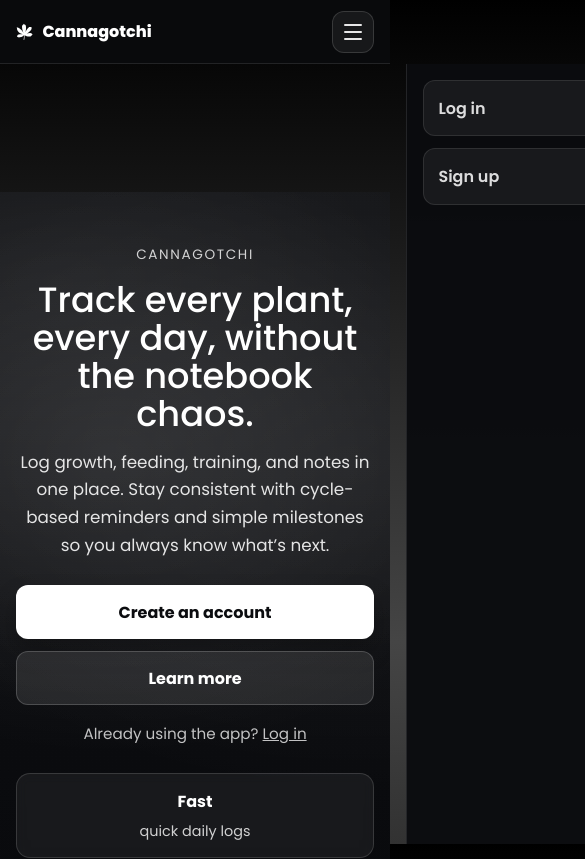
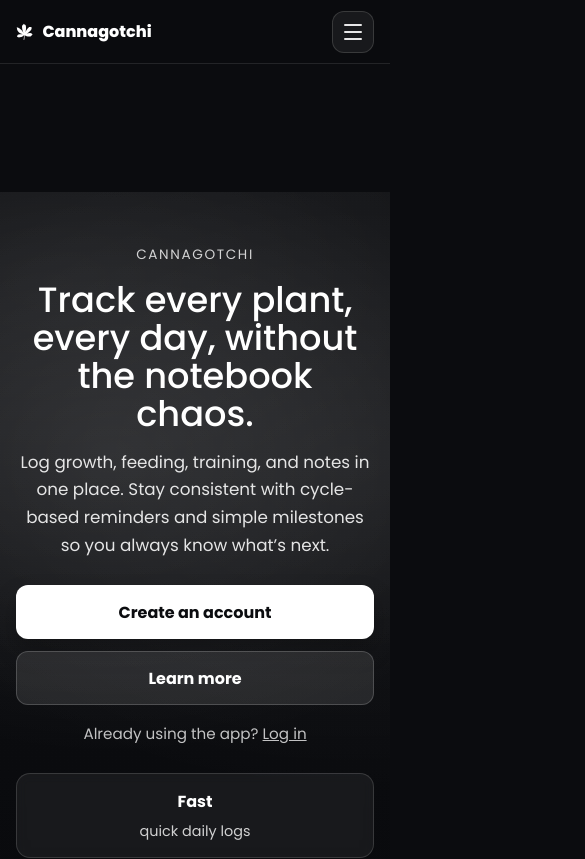
Before and after one commit to fermorelli/cannagotchi-client, a React (Vite) app: page / in a window 390 px wide. Shown: the top 859 px of the page, 585 px wide, since content can reach past the window. Built offline with nearby package versions, Linux system fonts and the light colour scheme; no server answers.

Commit message:
fixes to landing and overall styling

```diff
--- a/src/components/addUser/adduser.css
+++ b/src/components/addUser/adduser.css
@@ -94,3 +94,9 @@ form select {
     margin-top: 5px;
     transform: scale(0.55);
 }
+
+@media (max-width: 480px) {
+    .form input select {
+        width: 100%;
+    }
+}
--- a/src/components/edituser/editUser.css
+++ b/src/components/edituser/editUser.css
@@ -62,3 +62,9 @@
 .formButtons button:hover{
     transform: scale(1.05);
 }
+
+@media (max-width: 480px) {
+    .form input {
+        width: 100%;
+    }
+}
--- a/src/components/landing/landing.css
+++ b/src/components/landing/landing.css
@@ -271,10 +271,30 @@
     object-fit: cover;
 }
 
+.landing {
+    width: 100%;
+    background: #0b0c0f;
+    color: #fff;
+    overflow-x: hidden;
+}
+
+/* optional but recommended so there's no seam */
+.section {
+    background: transparent;
+}
+
+html,
+body {
+    margin: 0;
+    padding: 0;
+    background: #0b0c0f;
+    overflow-x: hidden;
+}
+
 /* ===== Responsive ===== */
 @media (max-width: 900px) {
     .hero {
-        padding: 4rem 0 3rem;
+        padding: 2rem 0 3rem;
     }
 
     .hero__copy {
--- a/src/components/nav/nav.css
+++ b/src/components/nav/nav.css
@@ -129,7 +129,8 @@
         position: fixed;
         top: 64px;
         right: 0;
-        width: min(320px, 88vw);
+        width: 80vw;
+        max-width: 320px;
         height: calc(100dvh - 64px);
         padding: 1rem;
         display: flex;
```
